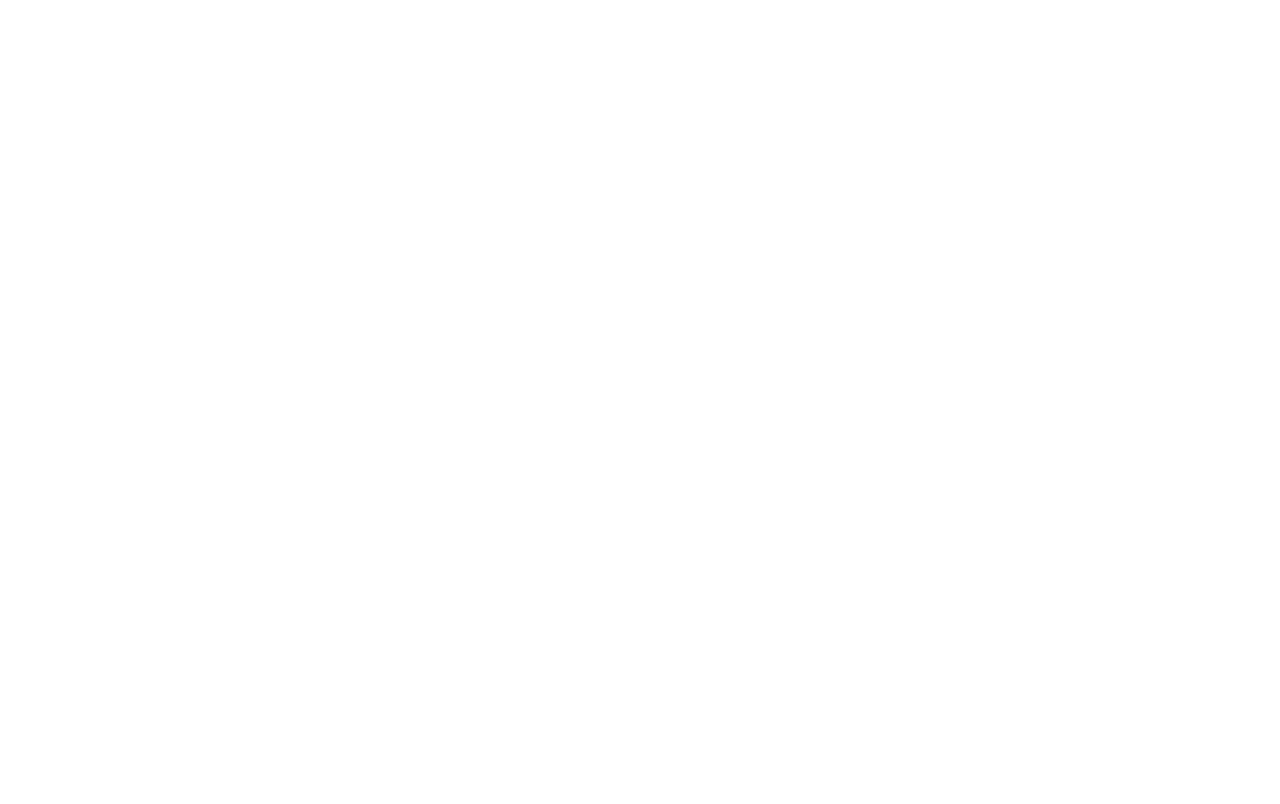
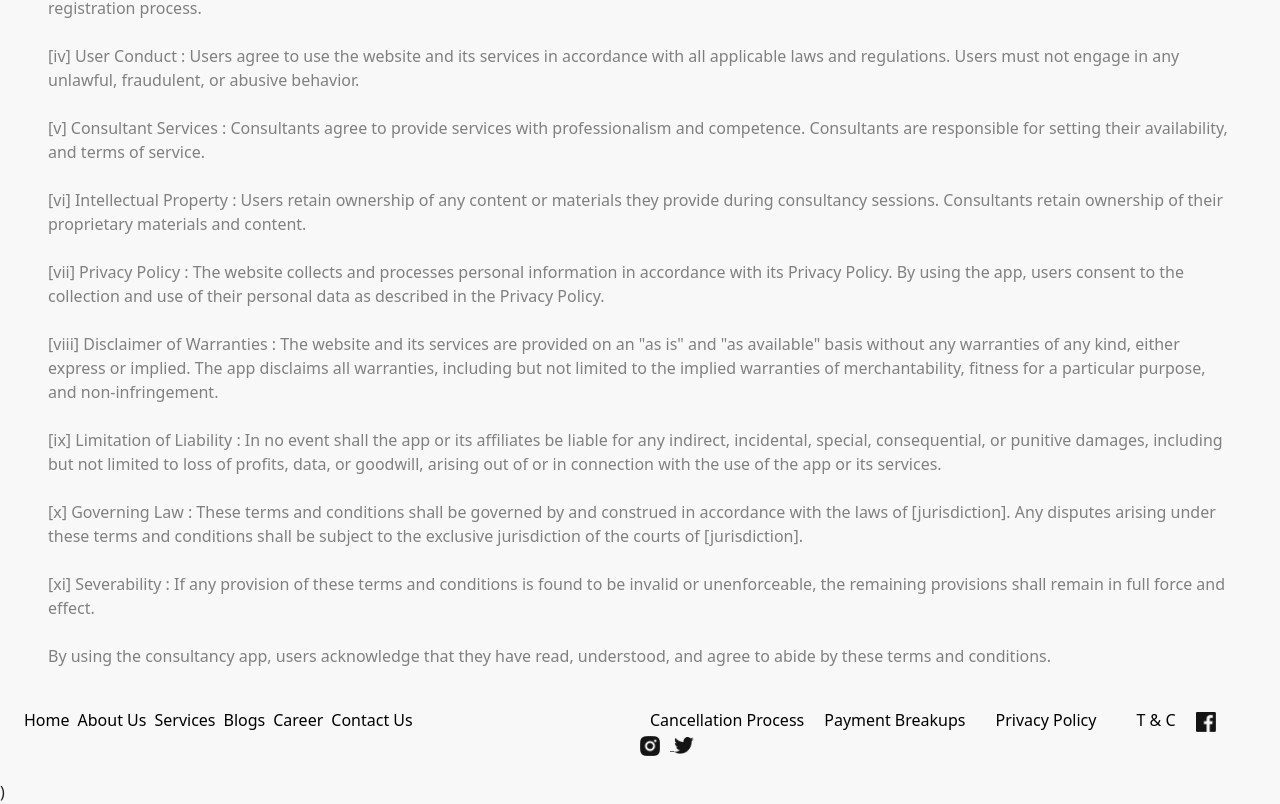
Before and after one commit to 30saharsh/bride-chilla, a React (Create React App) app: page /tc in a window 1280 px wide. Before the commit this address had no page. Shown: the part 375-1179 px from the top of the page. Before the commit the page ends 800 px from the top, so only its background shows below. Built offline with nearby package versions, Linux system fonts and the light colour scheme.

Commit message:
Terms and Conditions added

```diff
--- a/src/index.js
+++ b/src/index.js
@@ -12,6 +12,7 @@
 import Cancellation from './pages/Cancellation/index'
 import Payment from './pages/Payment/index'
 import Privacy from './pages/Privacy/index'
+import TermsConditions from './pages/TermsConditions/index'
 import './style.css'
 
 const root = ReactDOM.createRoot(document.getElementById('root'));
@@ -28,6 +29,7 @@
         <Route path='/cancel' element={<Cancellation />} />
         <Route path='/payment' element={<Payment />} />
         <Route path='/pp' element={<Privacy />} />
+        <Route path='/tc' element={<TermsConditions />} />
 
 
       </Routes>
--- a/src/pages/Home/index.js
+++ b/src/pages/Home/index.js
@@ -277,6 +277,7 @@
           <a style={{textDecoration:"none" , color:"black" , margin:"10px"}} href="/cancel">Cancellation Process</a>
           <a style={{textDecoration:"none" , color:"black" , margin:"10px"}}  href="/payment">Payment Breakups</a>
           <a style={{textDecoration:"none" , color:"black" , margin:"20px"}}  href="/pp">Privacy Policy</a>
+          <a style={{textDecoration:"none" , color:"black" , margin:"20px"}}  href="/tc">T & C</a>
            <Link href=""><img src={require('../../assets/images/Facebook.png')} style={{width : 20, marginRight : 10}}/></Link>
            <a href="https://www.instagram.com/bridechillaofficial?igsh=MWF5bXhpN3d6ZTgxNw%3D%3D&utm_source=qr"><img src={require('../../assets/images/Insta.png')} style={{width : 20, marginRight : 10}}/></a>
            <a href="https://www.instagram.com/bridechillaofficial?igsh=MWF5bXhpN3d6ZTgxNw%3D%3D&utm_source=qr"> <img src={require('../../assets/images/Twitter.png')} style={{width : 20, marginRight : 10}}/></a>
--- /dev/null
+++ b/src/pages/TermsConditions/index.js
@@ -0,0 +1,83 @@
+import React from 'react'
+import Header from '../../component/Header'
+import { Link } from 'react-router-dom'
+
+const index = () => {
+  return (
+    <div>
+      return (
+    <div className='p-0 m-0'>
+    <Header />
+    <div className='d-flex' style={{height : 50}} />
+    <div className='container-fluid mt-5 pt-5 px-5' style={{marginTop : 200}}>
+      <span className='fw-bold' style={{fontSize : 22}}>Terms & Conditions:
+
+</span><br></br><br></br>
+       <p className='' style={{color : 'gray'}}>
+
+
+       [i] User Agreement : By accessing and using this website you agree to be bound by these terms and condition
+
+ <br></br><br></br>
+ [ii] Consultancy Services : This website provides access to consultancy services offered by independent consultants. The consultants are not employees of the app and are solely responsible for the services they provide.
+ <br></br><br></br>
+[iii] Registration: Users must register an account to access consultancy services. Users agree to provide accurate and complete information during the registration process.
+
+<br /><br />
+[iv] User Conduct : Users agree to use the website and its services in accordance with all applicable laws and regulations. Users must not engage in any unlawful, fraudulent, or abusive behavior.
+
+<br /><br />
+[v] Consultant Services : Consultants agree to provide services with professionalism and competence. Consultants are responsible for setting their availability, and terms of service.
+<br /><br />
+[vi] Intellectual Property : Users retain ownership of any content or materials they provide during consultancy sessions. Consultants retain ownership of their proprietary materials and content.
+<br /><br />
+[vii] Privacy Policy : The website collects and processes personal information in accordance with its Privacy Policy. By using the app, users consent to the collection and use of their personal data as described in the Privacy Policy.
+
+<br /><br />
+[viii] Disclaimer of Warranties : The website and its services are provided on an "as is" and "as available" basis without any warranties of any kind, either express or implied. The app disclaims all warranties, including but not limited to the implied warranties of merchantability, fitness for a particular purpose, and non-infringement.
+
+<br /><br />
+[ix] Limitation of Liability : In no event shall the app or its affiliates be liable for any indirect, incidental, special, consequential, or punitive damages, including but not limited to loss of profits, data, or goodwill, arising out of or in connection with the use of the app or its services.
+
+<br /><br />
+
+[x] Governing Law : These terms and conditions shall be governed by and construed in accordance with the laws of [jurisdiction]. Any disputes arising under these terms and conditions shall be subject to the exclusive jurisdiction of the courts of [jurisdiction].
+
+
+<br /><br />
+[xi] Severability : If any provision of these terms and conditions is found to be invalid or unenforceable, the remaining provisions shall remain in full force and effect.
+
+<br /><br />
+By using the consultancy app, users acknowledge that they have read, understood, and agree to abide by these terms and conditions.
+
+       </p>
+
+    </div>
+    <div className='w-100 row p-4'>
+      <div className='col-xs-12 col-sm-12 col-md-6 col-lg-6 col-xl-6 col-12'>
+        <Link className='fw-normal me-2' href="#" style={{textDecoration : 'none', color : 'black'}}>Home</Link>
+        <Link className='fw-normal me-2' href="/about-us" style={{textDecoration : 'none', color : 'black'}}>About Us</Link>
+        <Link className='fw-normal me-2' href="#" style={{textDecoration : 'none', color : 'black'}}>Services</Link>
+        <Link className='fw-normal me-2' href="#" style={{textDecoration : 'none', color : 'black'}}>Blogs</Link>
+        <Link className='fw-normal me-2' href="#" style={{textDecoration : 'none', color : 'black'}}>Career</Link>
+        <Link className='fw-normal me-2' href="/contact-us" style={{textDecoration : 'none', color : 'black'}}>Contact Us</Link>
+      </div>
+      <div className='col-xs-12 col-sm-12 col-md-6 col-lg-6 col-xl-6 col-12'>
+        <div className='float-end'>
+        <a style={{textDecoration:"none" , color:"black" , margin:"10px"}} href="/cancel">Cancellation Process</a>
+          <a style={{textDecoration:"none" , color:"black" , margin:"10px"}}  href="/payment">Payment Breakups</a>
+          <a style={{textDecoration:"none" , color:"black" , margin:"20px"}}  href="/pp">Privacy Policy</a>
+          <a style={{textDecoration:"none" , color:"black" , margin:"20px"}}  href="/tc">T & C</a>
+           <Link href=""><img src={require('../../assets/images/Facebook.png')} style={{width : 20, marginRight : 10}}/></Link>
+           <a href="https://www.instagram.com/bridechillaofficial?igsh=MWF5bXhpN3d6ZTgxNw%3D%3D&utm_source=qr"><img src={require('../../assets/images/Insta.png')} style={{width : 20, marginRight : 10}}/></a>
+           <a href="https://www.instagram.com/bridechillaofficial?igsh=MWF5bXhpN3d6ZTgxNw%3D%3D&utm_source=qr"> <img src={require('../../assets/images/Twitter.png')} style={{width : 20, marginRight : 10}}/></a>
+        </div>
+      </div>
+  </div>
+    </div>
+  )
+    </div>
+  )
+}
+
+export default index
```
